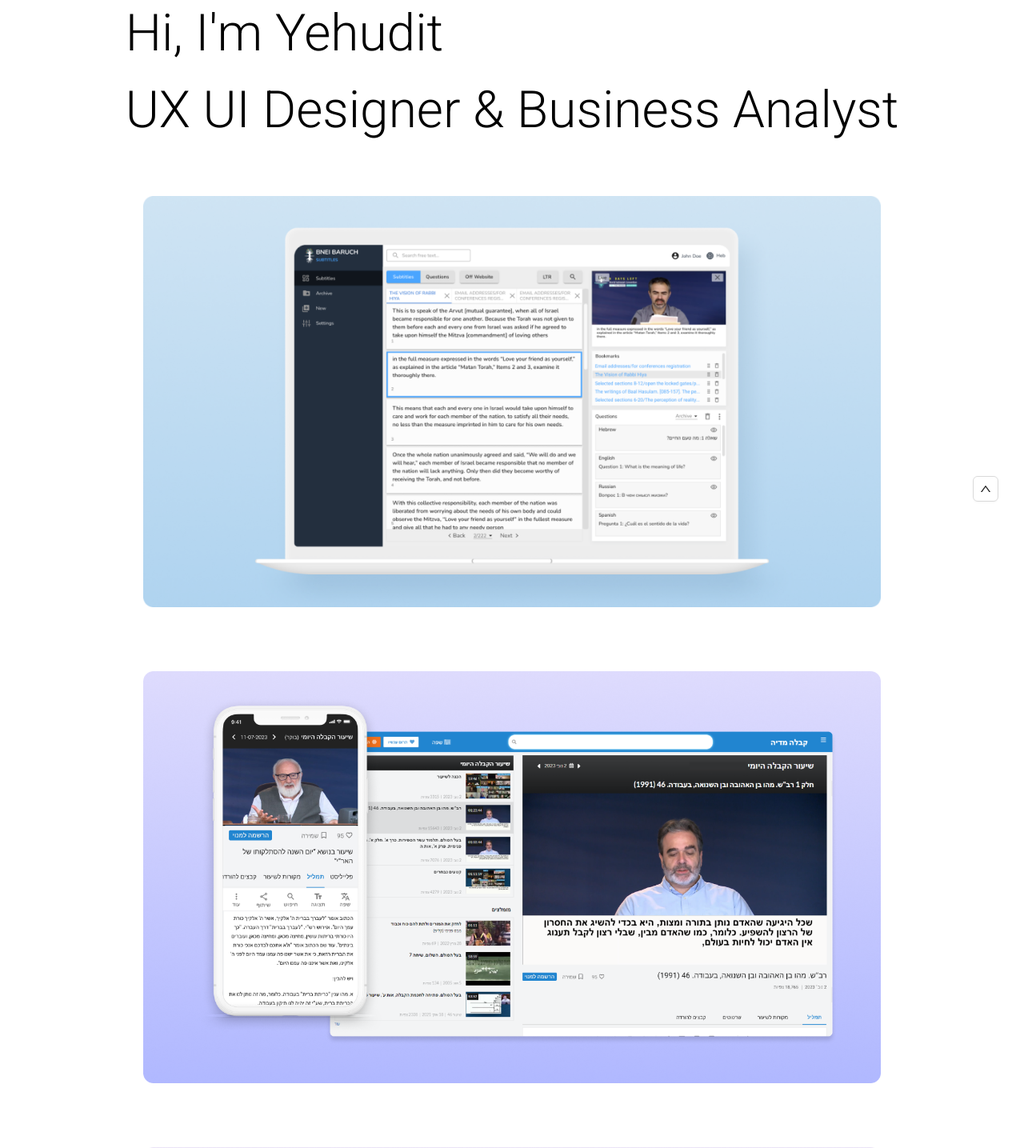
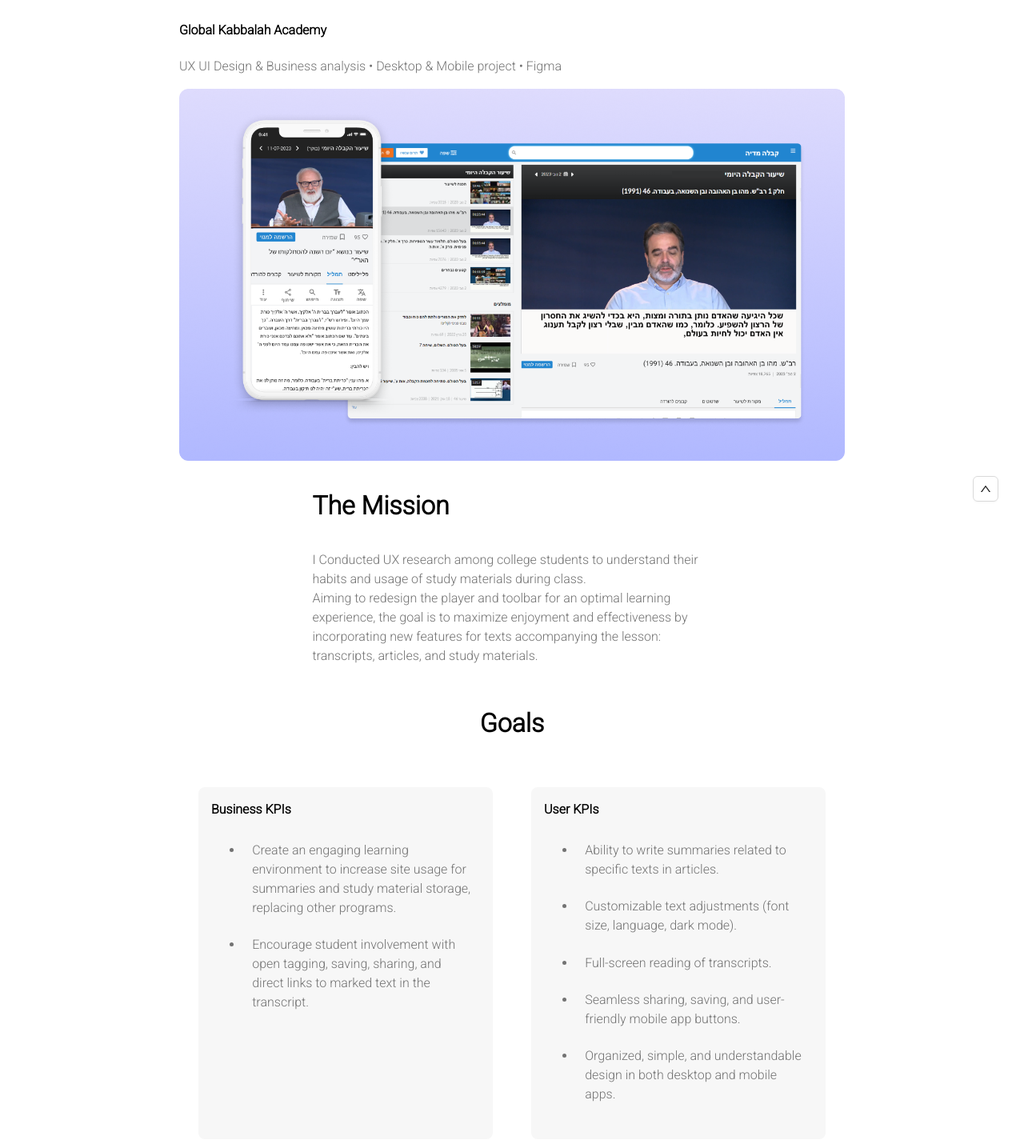
Before and after one commit to akiva147/yehudit-website, a React (Vite) app: page /self-learn-site in a window 1280 px wide. Before the commit this address led to /. Shown: the part 157-1592 px from the top of the page at 80% size. Built offline with nearby package versions, Linux system fonts and the light colour scheme; no server answers.

Commit message:
feat(SelfLearnSitePage): added the SelfLearnSitePage to the routes and started working on the page

```diff
--- a/src/components/ProjectCard/project-card.module.scss
+++ b/src/components/ProjectCard/project-card.module.scss
@@ -27,3 +27,7 @@
         background-color: #fafafa;
     }
 }
+.project:hover {
+    opacity: 0.7;
+    transition: all 0.3s ease-in-out;
+}
--- a/src/components/SelfLearnSitePage/SelfLearnSitePage.tsx
+++ b/src/components/SelfLearnSitePage/SelfLearnSitePage.tsx
@@ -1,7 +1,95 @@
+import { LoadingImage } from '../LoadingImage'
+import { Button, Image as AntdImage } from 'antd'
 import classes from './self-learn-site-page.module.scss'
 
 export interface SelfLearnSitePageProps {}
 
 export const SelfLearnSitePage = (props: SelfLearnSitePageProps) => {
-    return <div className={classes.container}></div>
+    return (
+        <div className={classes.container}>
+            <AntdImage.PreviewGroup>
+                <header>
+                    <div className={classes.titles}>
+                        <h1>Self learning Site</h1>
+                        <h4>Global Kabbalah Academy</h4>
+                        <p>
+                            UX UI Design & Business analysis • Desktop & Mobile
+                            project • Figma
+                        </p>
+                    </div>
+                    <AntdImage
+                        src={'/SelfLearningSiteProject.png'}
+                        alt="Self Learning Site Project"
+                    />
+                </header>
+                <section>
+                    <h1>The Mission</h1>
+                    <p>
+                        I Conducted UX research among college students to
+                        understand their habits and usage of study materials
+                        during class.
+                        <br />
+                        Aiming to redesign the player and toolbar for an optimal
+                        learning experience, the goal is to maximize enjoyment
+                        and effectiveness by incorporating new features for
+                        texts accompanying the lesson: transcripts, articles,
+                        and study materials.
+                    </p>
+                </section>
+                <section>
+                    <h1>Goals</h1>
+                    <div className={classes.listWrapper}>
+                        <section className={classes.list}>
+                            <strong>Business KPIs</strong>
+                            <ul>
+                                <li>
+                                    Create an engaging learning environment to
+                                    increase site usage for summaries and study
+                                    material storage, replacing other programs.
+                                </li>
+                                <li>
+                                    Encourage student involvement with open
+                                    tagging, saving, sharing, and direct links
+                                    to marked text in the transcript.
+                                </li>
+                            </ul>
+                        </section>
+                        <section className={classes.list}>
+                            <strong>User KPIs</strong>
+                            <ul>
+                                <li>
+                                    Ability to write summaries related to
+                                    specific texts in articles.
+                                </li>
+                                <li>
+                                    Customizable text adjustments (font size,
+                                    language, dark mode).
+                                </li>
+                                <li>Full-screen reading of transcripts.</li>
+                                <li>
+                                    Seamless sharing, saving, and user-friendly
+                                    mobile app buttons.
+                                </li>
+                                <li>
+                                    Organized, simple, and understandable design
+                                    in both desktop and mobile apps.
+                                </li>
+                            </ul>
+                        </section>
+                    </div>
+                </section>
+                <section>
+                    <h1>Desktop Design - Daily lessons page</h1>
+                </section>
+                <section>
+                    <h1>Before</h1>
+                    <LoadingImage
+                        isLoading={false}
+                        src="/selfLearnSite/Before.png"
+                        alt="Before"
+                    />
+                </section>
+            </AntdImage.PreviewGroup>
+        </div>
+    )
 }
--- a/src/components/SelfLearnSitePage/self-learn-site-page.module.scss
+++ b/src/components/SelfLearnSitePage/self-learn-site-page.module.scss
@@ -1,9 +1,107 @@
 .container {
-    display: flex;
-    flex-direction: row;
-    justify-content: center;
-    align-items: center;
+    display: grid;
+    justify-items: center;
+    width: 100%;
+    padding-inline: 10rem;
     gap: 2rem;
-    width: 100%;
-    height: 100%;
+    h1 {
+        font-size: 2rem;
+    }
+    img {
+        align-self: center;
+        width: 80%;
+        // padding: 2rem;
+    }
+    .listWrapper {
+        display: grid;
+        grid-template-columns: 1fr 1fr;
+    }
+    & > section {
+        h1 {
+            margin: 0;
+        }
+        gap: 1rem;
+        display: flex;
+        flex-direction: column;
+        align-self: center;
+        width: 60%;
+    }
+    p,
+    li {
+        color: #737373;
+        font-weight: 500;
+    }
+    li {
+        padding: 0.7rem;
+    }
+    .list {
+        background-color: #f7f7f7;
+        padding: 1rem;
+        border-radius: 0.5rem;
+        margin: 1.5rem;
+    }
+    & > section:has(section) {
+        width: 100%;
+        gap: 2rem;
+        align-items: center;
+        h1 {
+            text-align: center;
+        }
+        h5 {
+            margin: 0;
+        }
+    }
+    .colorSizes {
+        display: flex;
+        align-items: center;
+    }
+    .bigScreens {
+        display: grid;
+        grid-template-columns: 1fr 1fr;
+    }
+    .smallScreens {
+        display: grid;
+        grid-template-columns: 1fr 1fr 1fr;
+    }
+
+    @media (max-width: 1200px) {
+        padding: 5rem;
+        // width: 90%;
+        section {
+            width: 100%;
+        }
+        .smallScreens {
+            display: grid;
+            grid-template-columns: 1fr 1fr;
+        }
+    }
+    @media (max-width: 760px) {
+        align-items: center;
+        padding: 2rem;
+
+        .bigScreens {
+            display: grid;
+            grid-template-columns: 1fr;
+        }
+        .smallScreens {
+            display: grid;
+            grid-template-columns: 1fr;
+        }
+    }
+    @media (max-width: 430px) {
+        align-items: center;
+        padding: 0rem;
+        width: 100%;
+        section {
+            align-items: center;
+        }
+        .bigScreens {
+            display: grid;
+            grid-template-columns: 1fr;
+        }
+        .smallScreens {
+            display: grid;
+            grid-template-columns: 1fr;
+        }
+    }
 }
--- a/src/pages/HomePage/HomePage.tsx
+++ b/src/pages/HomePage/HomePage.tsx
@@ -31,6 +31,7 @@
                             imageSrc={imageSrc}
                             projectScreenType={projectScreenType}
                             titles={titles}
+                            key={goTo}
                         />
                     )
                 )}
```
Also changed, not shown: src/App.tsx (+7 -2 lines), public/selfLearnSite/Before.png (added).
